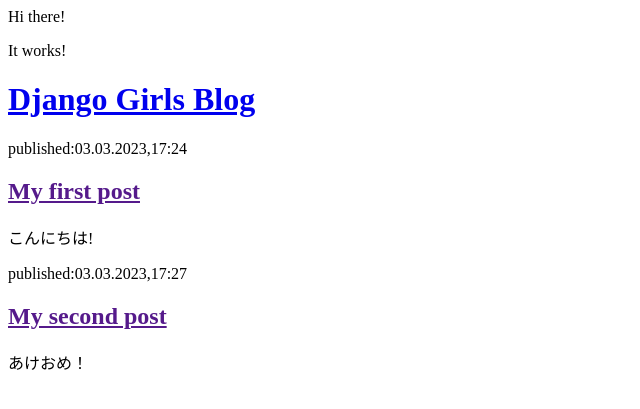
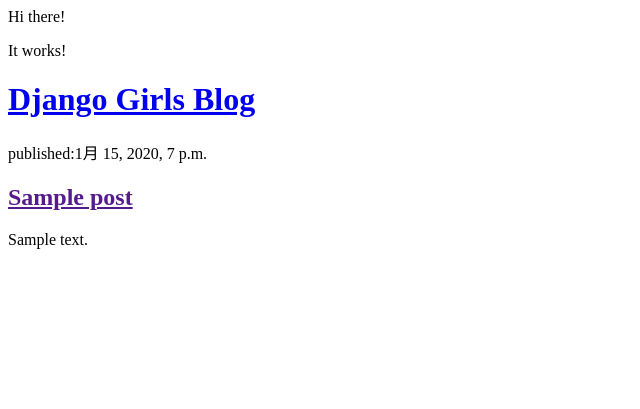
Before and after one commit to mk8877/my-first-blog, a Django app: page / in a window 1280 px wide. Shown: the top 409 px of the page, without its empty margins (0-640 px from the left). Run offline with Django 3.2, Linux system fonts and the light colour scheme; tables that the repository leaves empty hold one stand-in row (values such as "Sample post").

Commit message:
Modified templetes to display posts from database.

```diff
--- a/blog/templates/blog/post_list.html
+++ b/blog/templates/blog/post_list.html
@@ -8,17 +8,12 @@
         <div>
             <h1><a href="/">Django Girls Blog</a></h1>
         </div>
-
+        {% for post in posts%}
         <div>
-            <p>published:03.03.2023,17:24</p>
-            <h2><a href="">My first post</a></h2>
-            <p>こんにちは!</p>
+            <p>published:{{post.published_date}}</p>
+            <h2><a href="">{{post.title}}</a></h2>
+            <p>{{post.text|linebreaksbr}}</p>
         </div>
-
-        <div>
-            <p>published:03.03.2023,17:27</p>
-            <h2><a href="">My second post</a></h2>
-            <p>あけおめ！</p>
-        </div>
+        {% endfor %}
     </body>
 </html>
--- a/blog/views.py
+++ b/blog/views.py
@@ -1,5 +1,7 @@
 from django.shortcuts import render
-
+from django.utils import timezone
+from .models import Post
 def post_list(request):
-    return render(request,'blog/post_list.html',{})
+    posts = Post.objects.all()#filter(published_date__lte=timezone.now()).order_by('published_date')
+    return render(request,'blog/post_list.html',{'posts':posts})
 # Create your views here.
```
